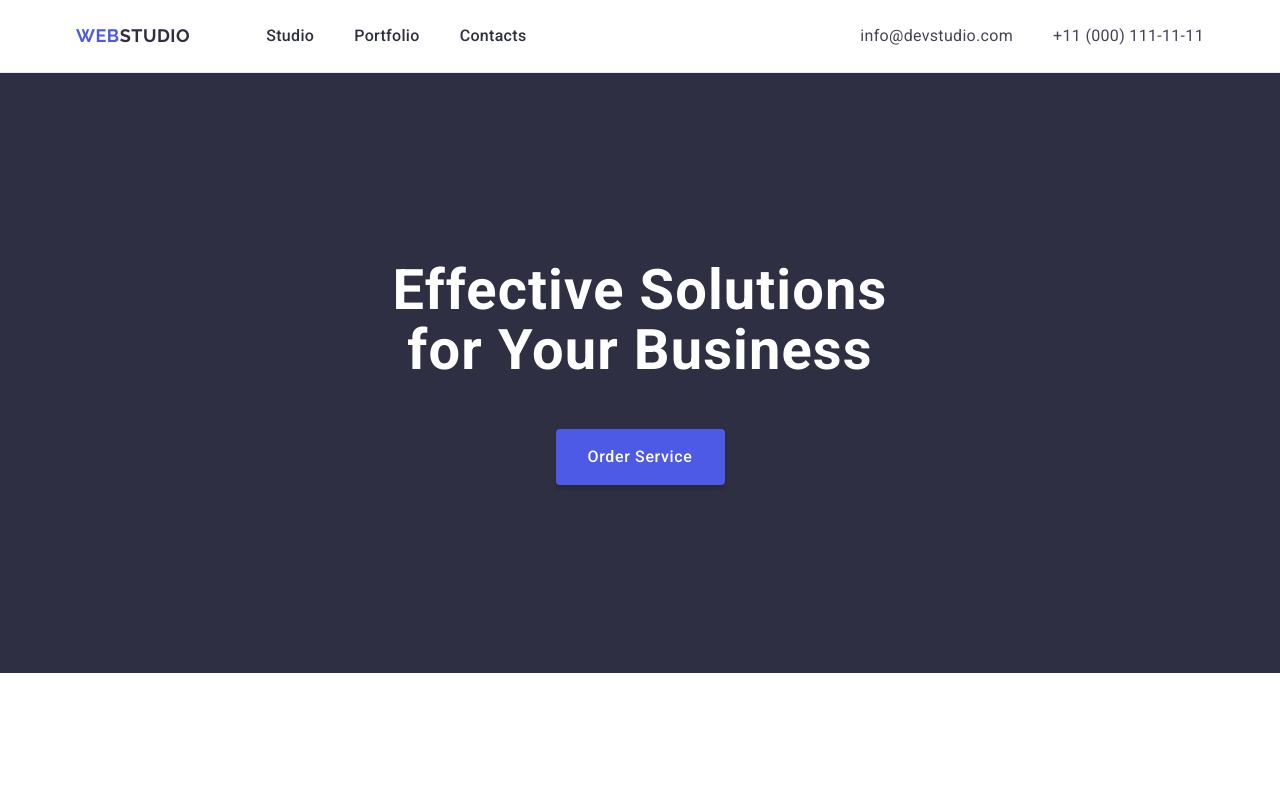
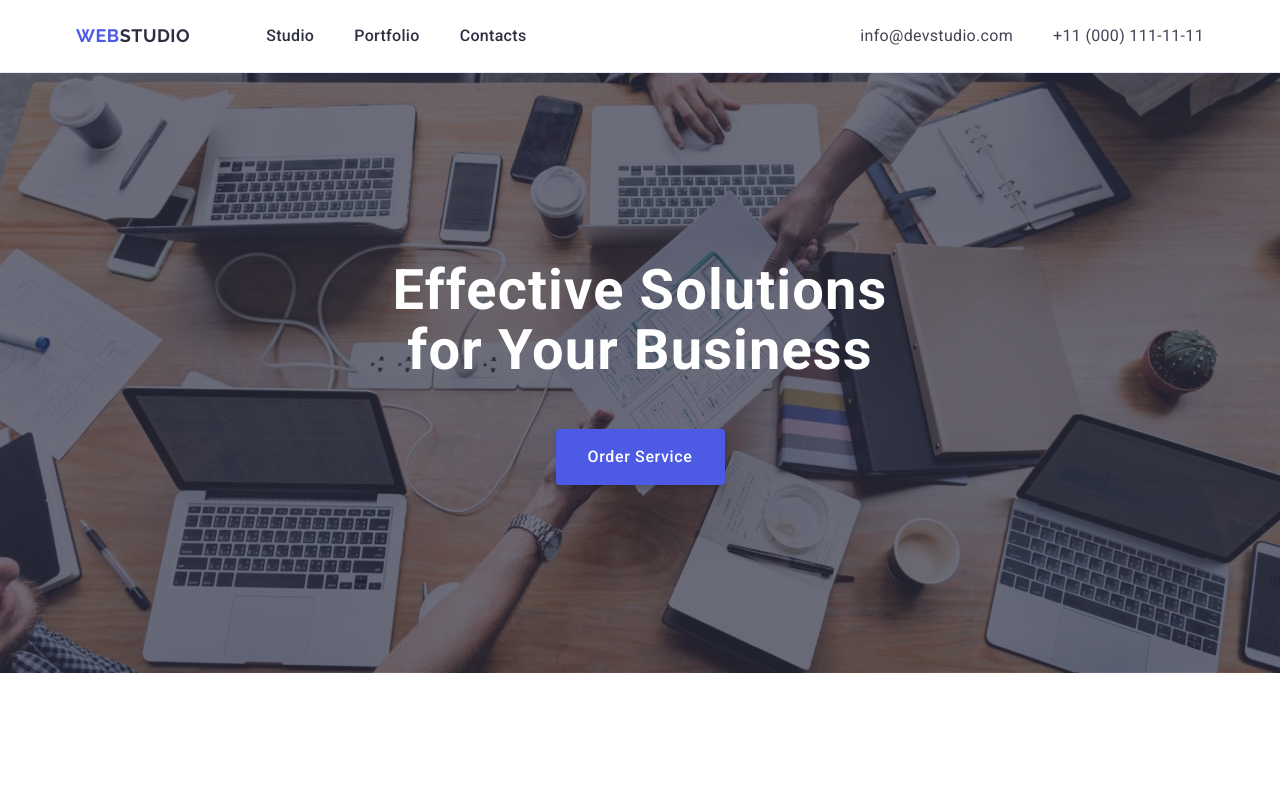
Before and after one commit to Artur-Luniaka/goit-markup-hw-04, a plain HTML site: page index.html in a window 1280 px wide. Shown: the top 789 px of the page. Drawn offline with nearby package versions, Linux system fonts and the light colour scheme.

Commit message:
update html and css/add new files

```diff
--- a/css/styles.css
+++ b/css/styles.css
@@ -161,6 +161,13 @@ img {
 .back-color .title .button {
   background-color: #2e2f42;
 }
+.back-hero-img {
+  background-image: linear-gradient(to bottom, rgba(46, 47, 66, 0.7), rgba(46, 47, 66, 0.7)),
+    url(../images/back-hero-img.jpg);
+  background-repeat: no-repeat;
+  background-position: center;
+  background-size: cover;
+}
 .first-section {
   padding: 188px 0;
 }
--- a/index.html
+++ b/index.html
@@ -46,7 +46,7 @@
     <!--Main Content-->
     <main>
       <!-- About Studio-->
-      <section class="back-color first-section">
+      <section class="back-color first-section back-hero-img">
         <div class="container">
           <h1 class="title">Effective Solutions for Your Business</h1>
           <button class="button" type="button">Order Service</button>
```
Also changed, not shown: images/back-hero-img.jpg (added), images/icons.svg (added).
